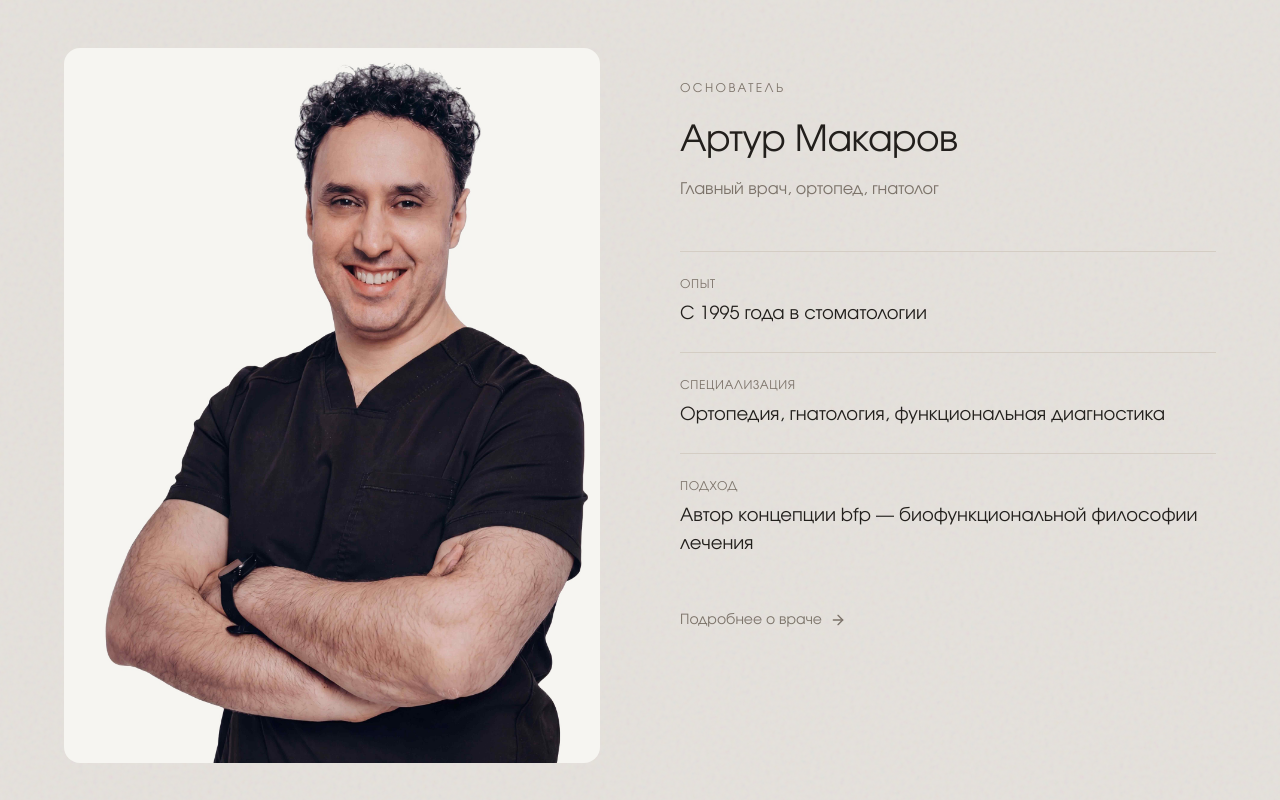
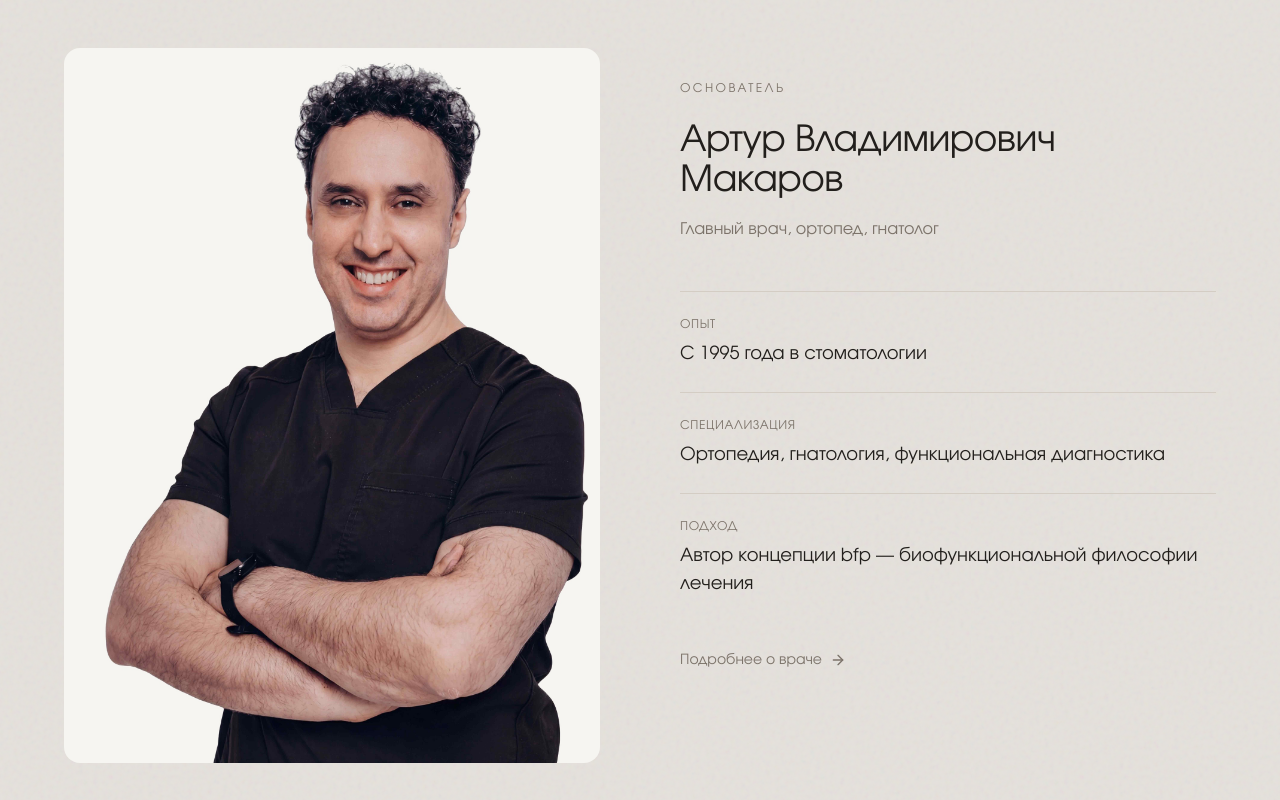
Before and after one commit to timsonyk/bfp-smile-studio, a React (Vite) app: page / in a window 1280 px wide. Shown: the part 880-1680 px from the top of the page. Built offline with nearby package versions, Linux system fonts and the light colour scheme; the HTML template or start-up script is replaced by a standard one.

Commit message:
Добавлено отчество главврачу: Артур Владимирович Макаров

```diff
--- a/src/data/teamData.ts
+++ b/src/data/teamData.ts
@@ -16,7 +16,7 @@ export interface TeamMember {
 export const teamMembers: TeamMember[] = [
   {
     id: "artur-makarov",
-    name: "Артур Макаров",
+    name: "Артур Владимирович Макаров",
     position: "Главный врач, ортопед, гнатолог",
     shortDescription: [
       "Ортопед, гнатолог",
```
